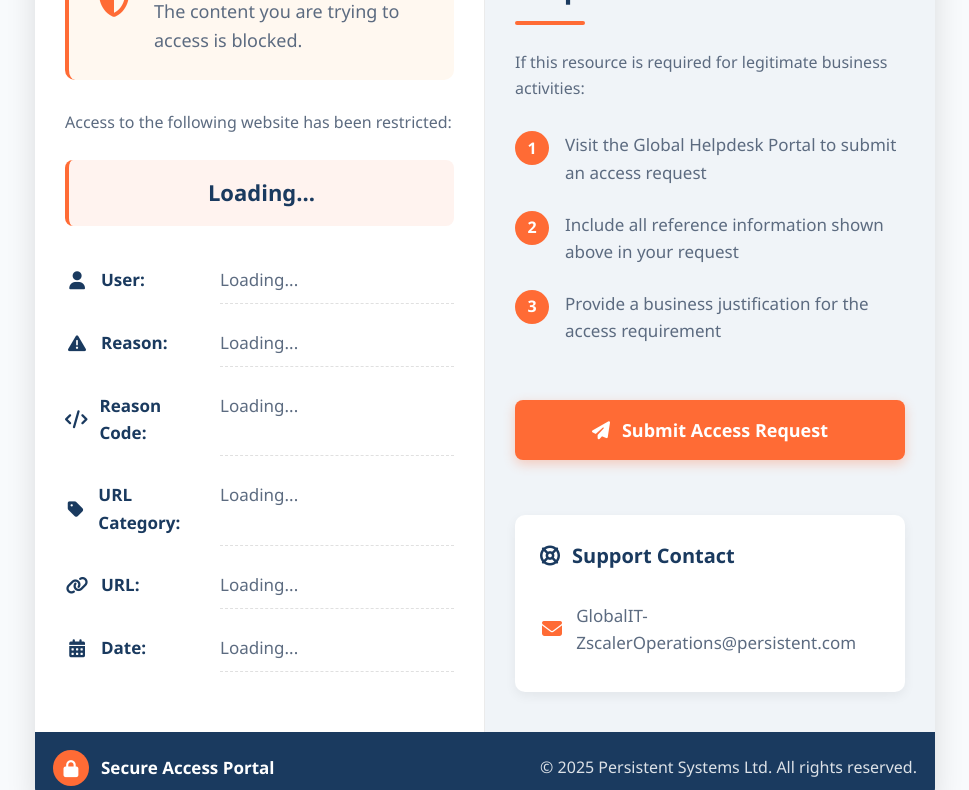
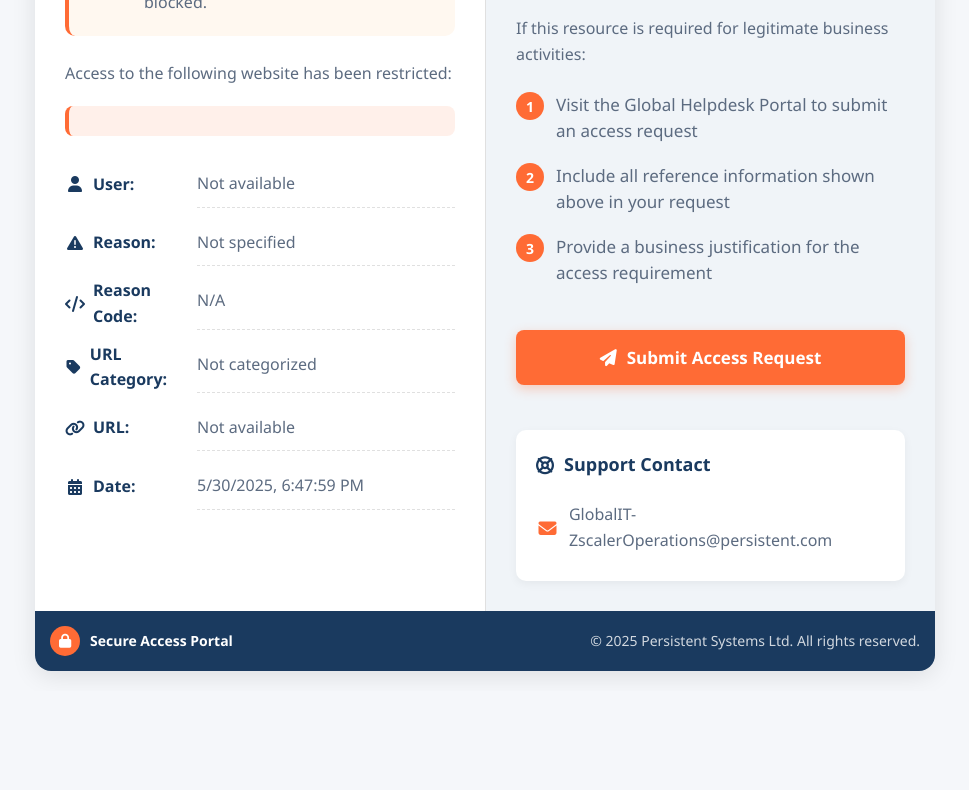
Before and after one commit to akashgadhave255/persistent-zscaler-block-notification, a plain HTML site: page index.html in a window 1280 px wide. Shown: the part 252-1042 px from the top of the page, without its empty margins (155-1124 px from the left). After the commit the page ends 943 px from the top, so only its background shows below. Drawn offline with Linux system fonts and the light colour scheme.

Commit message:
index.html

```diff
--- a/index.html
+++ b/index.html
@@ -19,12 +19,14 @@
             --ps-dark-gray: #5C6B80;
             --ps-white: #FFFFFF;
             --ps-orange: #FF6B35;
+            --ps-green: #2E7D32;
+            --ps-red: #C62828;
             --ps-light-orange: #FFF8F0;
         }
 
         body {
             font-family: 'Segoe UI', Tahoma, Geneva, Verdana, sans-serif;
-            background: #f8fafc;
+            background: #f5f7fa;
             display: flex;
             justify-content: center;
             align-items: center;
@@ -39,7 +41,7 @@
             max-width: 900px;
             background: var(--ps-white);
             border-radius: 16px;
-            box-shadow: 0 8px 30px rgba(0, 0, 0, 0.12);
+            box-shadow: 0 5px 25px rgba(0, 0, 0, 0.1);
             overflow: hidden;
             position: relative;
             display: grid;
@@ -55,22 +57,22 @@
             grid-area: header;
             background: var(--ps-blue);
             color: var(--ps-white);
-            padding: 30px;
+            padding: 25px 30px;
             text-align: center;
             position: relative;
             border-bottom: 5px solid var(--ps-orange);
         }
 
         .header h1 {
-            font-size: 36px;
+            font-size: 32px;
             font-weight: 700;
             letter-spacing: 1.5px;
         }
 
         .close-btn {
             position: absolute;
-            top: 25px;
-            right: 25px;
+            top: 20px;
+            right: 20px;
             width: 40px;
             height: 40px;
             background: rgba(255,255,255,0.15);
@@ -93,46 +95,44 @@
         .content-section {
             grid-area: main;
             padding: 30px;
-            border-right: 1px solid rgba(0,0,0,0.08);
         }
 
         .alert-box {
             background: var(--ps-light-orange);
             border-radius: 10px;
-            padding: 25px;
-            margin-bottom: 30px;
+            padding: 20px;
+            margin-bottom: 25px;
             border-left: 4px solid var(--ps-orange);
             display: flex;
             align-items: center;
         }
 
         .alert-icon {
-            font-size: 32px;
+            font-size: 28px;
             color: var(--ps-orange);
-            margin-right: 20px;
+            margin-right: 15px;
             min-width: 40px;
             text-align: center;
         }
 
         .alert-content h2 {
             color: var(--ps-orange);
-            font-size: 26px;
-            margin-bottom: 10px;
+            font-size: 22px;
+            margin-bottom: 5px;
         }
 
         .alert-content p {
-            font-size: 18px;
+            font-size: 16px;
             font-weight: 500;
-            color: #5C6B80;
         }
 
         .domain-highlight {
             display: block;
-            background: rgba(255,107,53,0.08);
-            padding: 15px 25px;
+            background: rgba(255,107,53,0.1);
+            padding: 15px 20px;
             border-radius: 8px;
-            margin: 25px 0;
-            font-size: 22px;
+            margin: 20px 0;
+            font-size: 20px;
             font-weight: 700;
             color: var(--ps-blue);
             border-left: 4px solid var(--ps-orange);
@@ -141,10 +141,9 @@
 
         .details-grid {
             display: grid;
-            grid-template-columns: 140px 1fr;
-            gap: 15px;
-            margin: 30px 0;
-            font-size: 17px;
+            grid-template-columns: 120px 1fr;
+            gap: 12px;
+            margin: 25px 0;
         }
 
         .detail-label {
@@ -152,35 +151,35 @@
             color: var(--ps-blue);
             display: flex;
             align-items: center;
-            padding: 10px 0;
+            font-size: 16px;
         }
 
         .detail-label i {
-            margin-right: 12px;
-            width: 24px;
+            margin-right: 8px;
+            width: 20px;
             text-align: center;
-            font-size: 18px;
         }
 
         .detail-value {
             padding: 10px 0;
             border-bottom: 1px dashed #E0E0E0;
             font-weight: 500;
+            font-size: 16px;
         }
 
         .help-section {
             grid-area: help;
             padding: 30px;
             background: var(--ps-gray);
-            position: relative;
+            border-left: 1px solid #e0e0e0;
         }
 
         .help-title {
             color: var(--ps-blue);
-            font-size: 28px;
+            font-size: 24px;
             margin-bottom: 25px;
             position: relative;
-            padding-bottom: 15px;
+            padding-bottom: 10px;
         }
 
         .help-title:after {
@@ -188,24 +187,24 @@
             position: absolute;
             bottom: 0;
             left: 0;
-            width: 70px;
-            height: 4px;
+            width: 60px;
+            height: 3px;
             background: var(--ps-orange);
             border-radius: 3px;
         }
 
         .help-steps {
-            margin: 30px 0;
+            margin: 25px 0;
             counter-reset: step-counter;
-            list-style: none;
             padding-left: 0;
+            list-style-type: none; /* Remove default numbering */
         }
 
         .help-steps li {
             position: relative;
-            padding-left: 50px;
-            margin-bottom: 25px;
-            line-height: 1.6;
+            padding-left: 40px;
+            margin-bottom: 20px;
+            line-height: 1.5;
             font-size: 17px;
         }
 
@@ -215,8 +214,8 @@
             position: absolute;
             left: 0;
             top: 0;
-            width: 34px;
-            height: 34px;
+            width: 28px;
+            height: 28px;
             background: var(--ps-orange);
             color: white;
             border-radius: 50%;
@@ -224,7 +223,7 @@
             align-items: center;
             justify-content: center;
             font-weight: bold;
-            font-size: 16px;
+            font-size: 14px;
         }
 
         .help-link {
@@ -233,19 +232,19 @@
             justify-content: center;
             background: var(--ps-orange);
             color: white;
-            padding: 16px 32px;
+            padding: 14px 28px;
             border-radius: 8px;
             text-decoration: none;
             font-weight: 600;
-            margin: 25px 0;
+            margin: 20px 0;
             transition: all 0.3s ease;
             box-shadow: 0 4px 12px rgba(255,107,53,0.3);
             border: none;
             cursor: pointer;
-            gap: 12px;
+            gap: 10px;
             width: 100%;
             text-align: center;
-            font-size: 18px;
+            font-size: 17px;
         }
 
         .help-link:hover {
@@ -257,43 +256,43 @@
         .contact-box {
             background: white;
             border-radius: 10px;
-            padding: 25px;
-            margin-top: 30px;
-            box-shadow: 0 4px 12px rgba(0,0,0,0.06);
+            padding: 20px;
+            margin-top: 25px;
+            box-shadow: 0 3px 10px rgba(0,0,0,0.05);
         }
 
         .contact-title {
             font-weight: 700;
             color: var(--ps-blue);
-            margin-bottom: 20px;
+            margin-bottom: 15px;
             display: flex;
             align-items: center;
-            gap: 12px;
-            font-size: 20px;
+            gap: 10px;
+            font-size: 18px;
         }
 
         .contact-info {
             display: flex;
             align-items: center;
-            gap: 12px;
-            padding: 10px 0;
-            font-size: 17px;
+            gap: 10px;
+            padding: 8px 0;
+            font-size: 16px;
         }
 
         .contact-info i {
             color: var(--ps-orange);
-            font-size: 20px;
-            width: 28px;
+            font-size: 18px;
+            width: 24px;
             text-align: center;
         }
 
         .footer {
             grid-area: footer;
             background: var(--ps-blue);
-            padding: 18px;
+            padding: 15px;
             text-align: center;
-            font-size: 16px;
-            color: rgba(255,255,255,0.85);
+            font-size: 14px;
+            color: rgba(255,255,255,0.8);
             display: flex;
             justify-content: space-between;
             align-items: center;
@@ -302,20 +301,40 @@
         .logo {
             display: flex;
             align-items: center;
-            gap: 12px;
+            gap: 10px;
             font-weight: 600;
             color: white;
-            font-size: 17px;
         }
 
         .logo-icon {
             background: var(--ps-orange);
-            width: 36px;
-            height: 36px;
+            width: 30px;
+            height: 30px;
             border-radius: 50%;
             display: flex;
             align-items: center;
             justify-content: center;
+        }
+
+        @media (max-width: 768px) {
+            .container {
+                grid-template-columns: 1fr;
+                grid-template-areas:
+                    "header"
+                    "main"
+                    "help"
+                    "footer";
+            }
+
+            .content-section {
+                border-right: none;
+                border-bottom: 1px solid rgba(0,0,0,0.08);
+            }
+
+            .help-section {
+                border-left: none;
+                border-top: 1px solid #e0e0e0;
+            }
         }
     </style>
 </head>
@@ -341,44 +360,44 @@
             </div>
 
             <p>Access to the following website has been restricted:</p>
-            <span class="domain-highlight" id="blocked-domain">Loading...</span>
+            <span class="domain-highlight" id="blocked-domain">example.com</span>
 
             <div class="details-grid">
                 <div class="detail-label">
                     <i class="fas fa-user"></i>
                     <span>User:</span>
                 </div>
-                <div class="detail-value" id="user-detail">Loading...</div>
+                <div class="detail-value" id="user-detail">john.doe@company.com</div>
 
                 <div class="detail-label">
                     <i class="fas fa-exclamation-triangle"></i>
                     <span>Reason:</span>
                 </div>
-                <div class="detail-value" id="reason-detail">Loading...</div>
+                <div class="detail-value" id="reason-detail">Security Policy Violation</div>
 
                 <div class="detail-label">
                     <i class="fas fa-code"></i>
                     <span>Reason Code:</span>
                 </div>
-                <div class="detail-value" id="reason-code">Loading...</div>
+                <div class="detail-value" id="reason-code">SEC-403</div>
 
                 <div class="detail-label">
                     <i class="fas fa-tag"></i>
                     <span>URL Category:</span>
                 </div>
-                <div class="detail-value" id="category-detail">Loading...</div>
+                <div class="detail-value" id="category-detail">High Risk</div>
 
                 <div class="detail-label">
                     <i class="fas fa-link"></i>
                     <span>URL:</span>
                 </div>
-                <div class="detail-value" id="full-url">Loading...</div>
+                <div class="detail-value" id="full-url">https://example.com/restricted-page</div>
 
                 <div class="detail-label">
                     <i class="fas fa-calendar-alt"></i>
                     <span>Date:</span>
                 </div>
-                <div class="detail-value" id="date-time">Loading...</div>
+                <div class="detail-value" id="date-time">30/2/2023, 13:05:58 pm</div>
             </div>
         </div>
 
@@ -420,3 +439,45 @@
             <div>&copy; <script>document.write(new Date().getFullYear())</script> Persistent Systems Ltd. All rights reserved.</div>
         </div>
     </div>
+
+    <script>
+        // Parse URL parameters from Zscaler
+        function getParameterByName(name, url = window.location.href) {
+            name = name.replace(/[\[\]]/g, '\\$&');
+            const regex = new RegExp('[?&]' + name + '(=([^&#]*)|&|#|$)');
+            const results = regex.exec(url);
+            if (!results) return null;
+            if (!results[2]) return '';
+            return decodeURIComponent(results[2].replace(/\+/g, ' '));
+        }
+
+        // Populate the page with Zscaler parameters
+        document.addEventListener('DOMContentLoaded', function() {
+            // Get parameters from URL
+            const url = getParameterByName('url');
+            const reason = getParameterByName('reason');
+            const reasoncode = getParameterByName('reasoncode');
+            const cat = getParameterByName('cat');
+            const user = getParameterByName('user');
+            const datetime = new Date().toLocaleString();
+
+            // Extract domain from URL
+            let domain = '';
+            try {
+                domain = new URL(url).hostname.replace('www.', '');
+            } catch (e) {
+                domain = url;
+            }
+
+            // Update page elements
+            document.getElementById('blocked-domain').textContent = domain;
+            document.getElementById('user-detail').textContent = user || 'Not available';
+            document.getElementById('reason-detail').textContent = reason || 'Not specified';
+            document.getElementById('reason-code').textContent = reasoncode || 'N/A';
+            document.getElementById('category-detail').textContent = cat || 'Not categorized';
+            document.getElementById('full-url').textContent = url || 'Not available';
+            document.getElementById('date-time').textContent = datetime;
+        });
+    </script>
+</body>
+</html>
```
